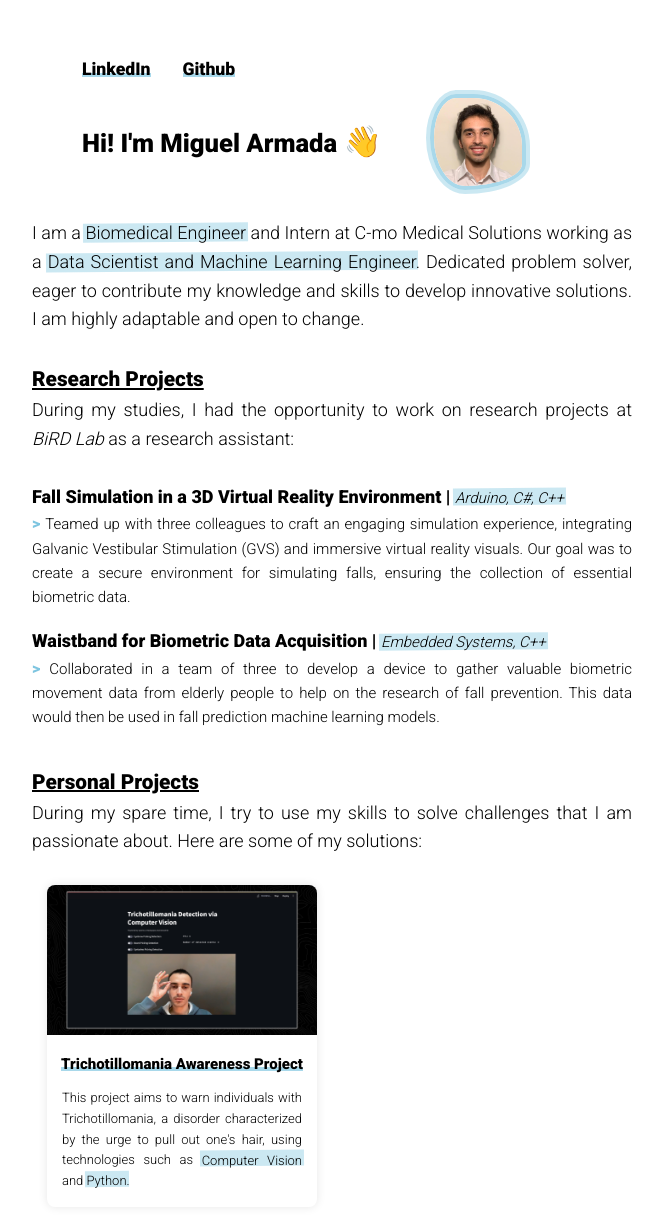
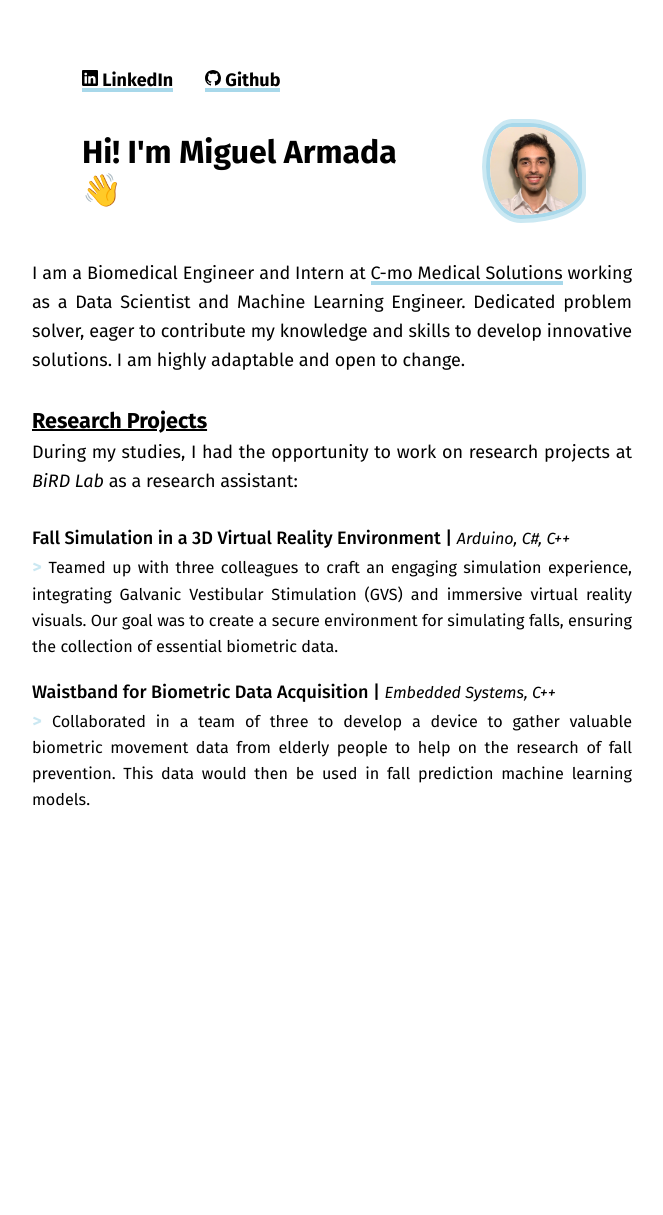
Before and after one commit to miguelarmada/miguelarmada.github.io, a plain HTML site: page index.html in a window 1280 px wide. Shown: the whole page, without its empty margins (308-971 px from the left). After the commit the page ends 821 px from the top, so only its background shows below. Drawn offline with Linux system fonts and the light colour scheme.

Commit message:
Status Update

```diff
--- a/css/styles.css
+++ b/css/styles.css
@@ -1,5 +1,8 @@
 :root {
 	--bg-width: 600px;
+	--highlight-color: hsla(196, 61%, 58%, 0.3);
+	--link-color: hsla(196, 61%, 58%, 0.5);
+	--font-size: 18px; /* Universal font size */
 }
 
 .icon-links {
@@ -22,35 +25,31 @@ p {
 	text-justify: inter-character;
 	margin: auto;
 	max-width: var(--bg-width);
-  font-size: 18px;
+	font-size: var(--font-size);
 	line-height: 1.6;
-  font-family: "Roboto";
+	font-family: "Fira Sans", sans-serif;
 }
 
-h1 {
+h1,
+h2 {
 	text-align: left;
-  font-size: 2.5rem;
 	max-width: var(--bg-width);
-  font-weight: 900;
-  font-family: "Roboto";
+	font-family: "Fira Sans", sans-serif;
 }
 
 marker {
-  font-family: "Roboto";
-  /* font-weight: bold; */
+	font-family: "Fira Sans", sans-serif;
 	white-space: nowrap;
 	padding-top: 1.3rem;
 	margin-bottom: 0.5rem;
 	padding-bottom: 0;
-  font-size: relative;
+	font-size: var(--font-size);
 	text-align: left;
 	position: relative;
-  /* text-decoration: underline; */
 }
 
 marker::before {
-  /* Highlight color */
-  background-color: hsla(196, 61%, 58%, .30);
+	background-color: var(--highlight-color);
 	content: "";
 	position: absolute;
 	width: 0;
@@ -58,7 +57,7 @@ marker::before {
 	left: -2px;
 	bottom: 1px;
 	z-index: -1;
-  transform: rotate(-.5deg);
+	transform: rotate(-0.5deg);
 	animation: highlightAnimation 2s ease-in-out forwards;
 }
 
@@ -76,25 +75,25 @@ li {
 	text-justify: inter-character;
 	margin: auto;
 	max-width: 600px;
-  font-size: 15px;
+	font-size: calc(var(--font-size) * 0.9);
 	line-height: 1.6;
-  font-family: "Roboto";
+	font-family: "Fira Sans", sans-serif;
 }
 
 li::marker {
 	font-weight: bold;
-  font-size: 1rem;
+	font-size: var(--font-size);
 	content: "> ";
-  color: hsla(196, 61%, 58%, .75);
+	color: var(--highlight-color);
 }
 
 b {
-  font-family: "Roboto";
+	font-family: "Fira Sans", sans-serif;
 	font-weight: bold;
 	padding-top: 1.3rem;
 	margin-bottom: 0.5rem;
 	padding-bottom: 0;
-  font-size: 1.3rem;
+	font-size: calc(var(--font-size) * 1.2);
 	text-align: left;
 	text-decoration: underline;
 }
@@ -104,10 +103,10 @@ b {
 	display: block;
 	position: relative;
 	animation: profile__animate 8s ease-in-out infinite 1s;
-  border: 4px solid hsla(196, 61%, 58%, .50); /* Blue border */
-  outline: 4px solid hsla(196, 61%, 58%, .30);
-  border-radius: 60% 40% 30% 70%/60% 30% 70% 40%; /* Initial border-radius */
-  box-sizing: border-box; /* Include border in the element's total width and height */
+	border: 4px solid hsla(196, 61%, 58%, 0.5);
+	outline: 4px solid hsla(196, 61%, 58%, 0.3);
+	border-radius: 60% 40% 30% 70%/60% 30% 70% 40%;
+	box-sizing: border-box;
 }
 
 @keyframes profile__animate {
@@ -125,7 +124,7 @@ b {
 }
 
 .wave {
-  font-size: calc(100% + 5px);
+	font-size: inherit;
 	animation-name: wave-animation;
 	animation-iteration-count: 1;
 	animation-duration: 2s;
@@ -134,12 +133,24 @@ b {
 }
 
 @keyframes wave-animation {
-    0% { transform: rotate( 0.0deg) }
-   20% { transform: rotate(18.0deg) }
-   40% { transform: rotate(-8.0deg) }
-   60% { transform: rotate(18.0deg) }
-   80% { transform: rotate( -8.0deg) }
-   100% { transform: rotate( 0.0deg);}
+	0% {
+		transform: rotate(0deg);
+	}
+	20% {
+		transform: rotate(18deg);
+	}
+	40% {
+		transform: rotate(-8deg);
+	}
+	60% {
+		transform: rotate(18deg);
+	}
+	80% {
+		transform: rotate(-8deg);
+	}
+	100% {
+		transform: rotate(0deg);
+	}
 }
 
 @media (max-width: 1250px) {
@@ -149,7 +160,7 @@ b {
 	}
 
 	p {
-    font-size: 1.1rem;
+		font-size: var(--font-size);
 	}
 
 	#intro {
@@ -161,15 +172,13 @@ b {
 #nav {
 	display: flex;
 	column-gap: 2rem;
-  /* margin-top: 0; Remove this line */
-  padding-top: 0;
 	max-width: 500px;
 	margin: auto;
-  /* text-align: left; Remove this line */
 }
 
 a {
-  font-family: "Roboto";
+	font-family: "Fira Sans", sans-serif;
+	font-size: var(--font-size);
 	color: black;
 	text-decoration: none;
 	position: relative;
@@ -177,19 +186,19 @@ a {
 
 .link:hover::before {
 	bottom: 0;
-  height: 100%;
+	height: 110%;
 }
 
 .link::before {
-  content: '';
-  background-color: hsla(196, 61%, 58%, .50);
+	content: "";
+	background-color: var(--link-color);
 	position: absolute;
 	left: 0;
-  bottom: 2px;
+	bottom: -1px;
 	width: 100%;
 	height: 4px;
 	z-index: -1;
-  transition: all .3s ease-in-out;
+	transition: all 0.3s ease-in-out;
 	animation: highlightAnimation_link 2s ease-in-out forwards;
 }
 
@@ -212,103 +221,24 @@ a {
 	margin: auto;
 }
 
-h2 {
-  font-size: 1.1rem;
-}
-
-/* Remove duplicate p selector here */
-
-h1 {
-  text-align: left;
-  font-size: 1.6rem;
-  max-width: 600px;
-  font-weight: 900;
-  font-family: "Roboto";
-}
-
-.skills{
-  font-size: 15px;
+.skills {
+	font-size: calc(var(--font-size) * 0.9);
 	text-align: center;
 	font-style: italic;
 }
 
 .bold {
-  font-weight: 900;
-  font-family: "Roboto";
+	font-weight: 500;
+	font-family: "Fira Sans", sans-serif;
 }
 
 .strike-through {
 	text-decoration: line-through;
 }
 
-.filter {
-  filter: invert(81%) sepia(53%) saturate(369%) hue-rotate(62deg) brightness(104%) contrast(101%);
-}
-
-.image-grid {
-  max-width: 570px;
-  /* Set maximum width for the grid */
-  margin: 0 auto;
-  /* Center the grid horizontally */
-  display: grid;
-  grid-template-columns: repeat(auto-fill, minmax(200px, 1fr));
-  gap: 30px;
-  justify-content: center;
-  /* Align grid to the center */
-}
-
 /* mobile */
 @media screen and (max-width: 530px) {
-  .image-grid{
+	.image-grid {
 		grid-template-columns: 1fr;
 	}
 }
-
-.image-container {
-  position: relative;
-  overflow: hidden;
-  border-radius: 8px;
-  box-shadow: 0 0 10px rgba(0, 0, 0, 0.1);
-  text-align: center;
-  transition: transform 0.3s ease-in-out;
-  /* Apply the hover effect to the whole container */
-}
-
-.image-link {
-  /* Reset or customize styles for links in the grid */
-  text-decoration: none;
-  color: initial;
-  position: initial;
-  display: block;
-}
-
-.image {
-  width: 100%;
-  height: 100%;
-  object-fit: cover;
-  /* Ensure the image covers the container */
-}
-
-.image-title {
-  margin-top: 1rem;
-  /* Vertical space between title and image */
-}
-
-.image-title a {
-  /* background-color: rgba(255, 255, 255, 0.8); */
-  /* padding: 3px; */
-  font-size: 15px;
-  font-weight: bold;
-  text-decoration: none;
-  color: black;
-}
-
-.image-description {
-  padding: 15px;
-  font-size: 13px;
-}
-
-.image-container:hover {
-  transform: scale(1.1);
-  /* Slightly larger on hover */
-}
--- a/index.html
+++ b/index.html
@@ -9,13 +9,11 @@
 		<link rel="preconnect" href="https://fonts.googleapis.com" />
 		<link rel="preconnect" href="https://fonts.gstatic.com" crossorigin />
 		<link
-      href="https://fonts.googleapis.com/css2?family=Roboto:wght@300;900&display=swap"
+			href="https://fonts.googleapis.com/css2?family=Fira+Sans:ital,wght@0,100;0,200;0,300;0,400;0,500;0,600;0,700;0,800;0,900;1,100;1,200;1,300;1,400;1,500;1,600;1,700;1,800;1,900&display=swap"
 			rel="stylesheet"
 		/>
 		<link rel="stylesheet" href="./css/styles.css" />
-    <!-- href="https://fonts.googleapis.com/css2?family=JetBrains+Mono:wght@100;700&display=swap" -->
 	</head>
-
 	<body>
 		<main>
 			<br />
@@ -26,12 +24,41 @@
 						class="link"
 						href="https://www.linkedin.com/in/miguelarmada/"
 						target="_blank"
-            >LinkedIn</a
+					>
+						<svg
+							xmlns="http://www.w3.org/2000/svg"
+							width="16"
+							height="16"
+							fill="currentColor"
+							class="bi bi-linkedin"
+							viewBox="0 0 16 16"
+						>
+							<path
+								d="M0 1.146C0 .513.526 0 1.175 0h13.65C15.474 0 16 .513 16 1.146v13.708c0 .633-.526 1.146-1.175 1.146H1.175C.526 16 0 15.487 0 14.854zm4.943 12.248V6.169H2.542v7.225zm-1.2-8.212c.837 0 1.358-.554 1.358-1.248-.015-.709-.52-1.248-1.342-1.248S2.4 3.226 2.4 3.934c0 .694.521 1.248 1.327 1.248zm4.908 8.212V9.359c0-.216.016-.432.08-.586.173-.431.568-.878 1.232-.878.869 0 1.216.662 1.216 1.634v3.865h2.401V9.25c0-2.22-1.184-3.252-2.764-3.252-1.274 0-1.845.7-2.165 1.193v.025h-.016l.016-.025V6.169h-2.4c.03.678 0 7.225 0 7.225z"
+							/>
+						</svg>
+						LinkedIn</a
 					>
 				</h2>
 				<h2>
-          <a class="link" href="https://github.com/miguelarmada" target="_blank"
-            >Github</a
+					<a
+						class="link"
+						href="https://github.com/miguelarmada"
+						target="_blank"
+					>
+						<svg
+							xmlns="http://www.w3.org/2000/svg"
+							width="16"
+							height="16"
+							fill="currentColor"
+							class="bi bi-github"
+							viewBox="0 0 16 16"
+						>
+							<path
+								d="M8 0C3.58 0 0 3.58 0 8c0 3.54 2.29 6.53 5.47 7.59.4.07.55-.17.55-.38 0-.19-.01-.82-.01-1.49-2.01.37-2.53-.49-2.69-.94-.09-.23-.48-.94-.82-1.13-.28-.15-.68-.52-.01-.53.63-.01 1.08.58 1.23.82.72 1.21 1.87.87 2.33.66.07-.52.28-.87.51-1.07-1.78-.2-3.64-.89-3.64-3.95 0-.87.31-1.59.82-2.15-.08-.2-.36-1.02.08-2.12 0 0 .67-.21 2.2.82.64-.18 1.32-.27 2-.27s1.36.09 2 .27c1.53-1.04 2.2-.82 2.2-.82.44 1.1.16 1.92.08 2.12.51.56.82 1.27.82 2.15 0 3.07-1.87 3.75-3.65 3.95.29.25.54.73.54 1.48 0 1.07-.01 1.93-.01 2.2 0 .21.15.46.55.38A8.01 8.01 0 0 0 16 8c0-4.42-3.58-8-8-8"
+							/>
+						</svg>
+						Github</a
 					>
 				</h2>
 			</div>
@@ -44,10 +71,16 @@
 
 					<p>
 						<br />
-            I am a <marker>Biomedical Engineer</marker> and Intern at C-mo Medical Solutions working as a <marker>Data Scientist and Machine Learning Engineer</marker>. Dedicated problem solver, eager to contribute my knowledge
-            and skills to develop innovative solutions. I am highly adaptable
-            and open to change.
-            <br /><br />
+						I am a Biomedical Engineer and Intern at
+						<a class="link" href="https://c-mo.solutions/" target="_blank"
+							>C-mo Medical Solutions</a
+						>
+						working as a Data Scientist and Machine Learning Engineer. Dedicated
+						problem solver, eager to contribute my knowledge and skills to
+						develop innovative solutions. I am highly adaptable and open to
+						change. <br /><br />
+					</p>
+					<p>
 						<b>
 							<span class="highlight">Research Projects</span>
 						</b>
@@ -57,7 +90,7 @@
 						<span class="bold">
 							Fall Simulation in a 3D Virtual Reality Environment |
 						</span>
-            <span class="skills"><marker>Arduino, C#, C++</marker></span>
+						<span class="skills">Arduino, C#, C++</span>
 						<li>
 							Teamed up with three colleagues to craft an engaging simulation
 							experience, integrating Galvanic Vestibular Stimulation (GVS) and
@@ -71,7 +104,7 @@
 						<span class="bold">
 							Waistband for Biometric Data Acquisition |
 						</span>
-            <span class="skills"> <marker>Embedded Systems, C++</marker></span>
+						<span class="skills"> Embedded Systems, C++</span>
 						<li>
 							Collaborated in a team of three to develop a device to gather
 							valuable biometric movement data from elderly people to help on
@@ -79,68 +112,8 @@
 							fall prediction machine learning models.
 						</li>
 					</p>
-          <br /><br />
-          <p>
-            <b>
-              <span class="section-header">Personal Projects</span>
-            </b>
-
-            <br />
-            During my spare time, I try to use my skills to solve challenges
-            that I am passionate about. Here are some of my solutions:<br /><br />
-          </p>
 				</div>
 			</div>
-      <div class="image-grid">
-        <div class="image-container">
-          <div class="image-link">
-            <a
-              href="https://github.com/miguelarmada/Trichotillomania-Vision"
-              target="_blank"
-            >
-              <img
-                class="image"
-                src="./images/Trichotillomania Detection.jpeg"
-                alt="Trich Project Demo"
-              />
-            </a>
-          </div>
-          <div class="image-title">
-            <a
-              class="link"
-              href="https://github.com/miguelarmada/Trichotillomania-Vision"
-              target="_blank"
-              >Trichotillomania Awareness Project</a
-            >
-          </div>
-          <p class="image-description">
-            This project aims to warn individuals with Trichotillomania, a
-            disorder characterized by the urge to pull out one's hair, using
-            technologies such as <marker>Computer Vision</marker> and
-            <marker>Python</marker>.
-          </p>
-        </div>
-        <!-- <div class="image-container">
-          <div class="image-link">
-            <a href="https://github.com/miguelarmada/Trichotillomania-Vision" target="_blank">
-            <img class="image" src="./images/trich-demo.jpg" alt="RV Image 2">
-            </a>
-          </div>
-          <div class="image-title">
-            <a href="https://github.com/miguelarmada/Trichotillomania-Vision-Testing" target="_blank">Title 2</a>
-          </div>
-          <p class="image-description">Description 1 Lorem ipsum dolor sit amet, consectetur adipiscing elit.</p>
-        </div> -->
-      </div>
-
-      <!-- <br /><br />
-        <p>
-            <b>
-            <span class="section-header">Publications</span>
-            </b>
-            <br />
-            I have 3 research publications in the making which I will share soon!<br /><br />
-        </p> -->
 		</main>
 	</body>
 </html>
```
Also changed, not shown: images/Trichotillomania Detection.jpeg (deleted), images/trich-demo.jpeg (deleted). Lines whose indentation alone changed are shown as unchanged.
